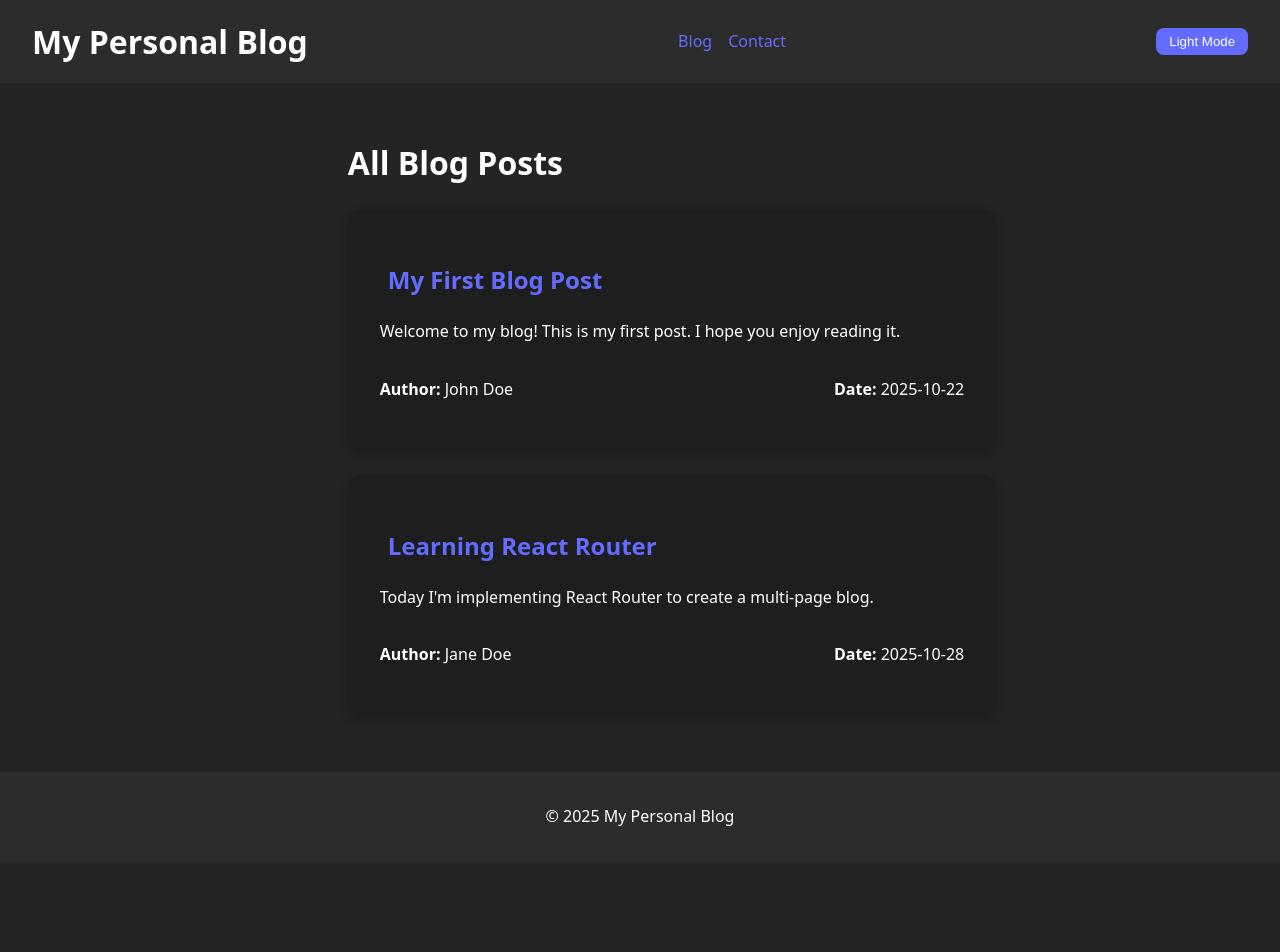
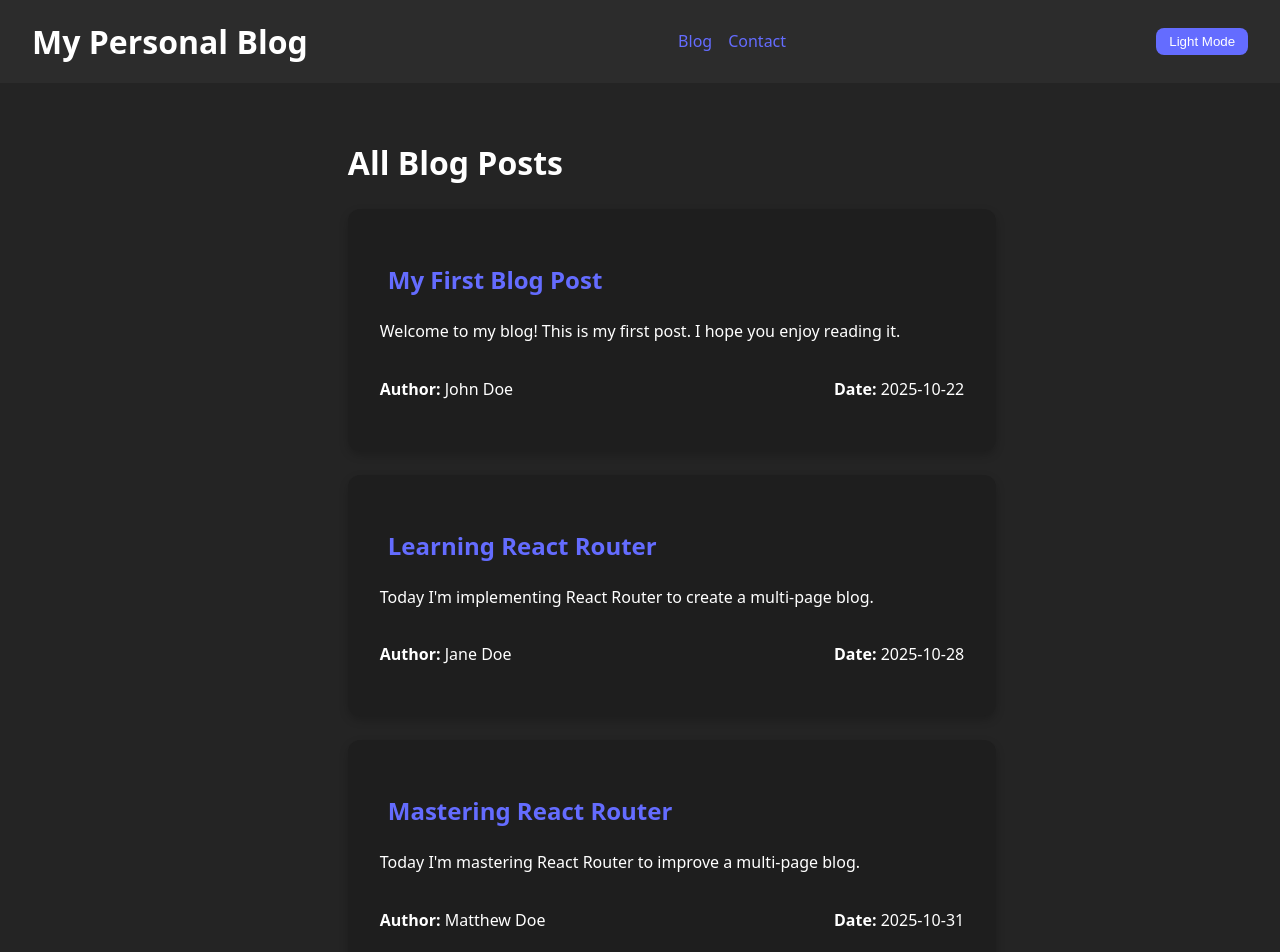
Before and after one commit to eclaros029/Lab6-React-ITIS-3135, a React (Vite) app: page / in a window 1280 px wide. Shown: the top 952 px of the page. Before the commit the page ends 862 px from the top, so only its background shows below. Built offline with nearby package versions, Linux system fonts and the light colour scheme.

Commit message:
Update BlogPostsPage.jsx

```diff
--- a/src/Pages/BlogPostsPage.jsx
+++ b/src/Pages/BlogPostsPage.jsx
@@ -15,6 +15,13 @@ const posts = [
         author: "Jane Doe",
         date: "2025-10-28",
         excerpt: "Today I'm implementing React Router to create a multi-page blog."
+    },
+    {
+        id: 3,
+        title: "Mastering React Router",
+        author: "Matthew Doe",
+        date: "2025-10-31",
+        excerpt: "Today I'm mastering React Router to improve a multi-page blog."
     }
 ];
 
```
